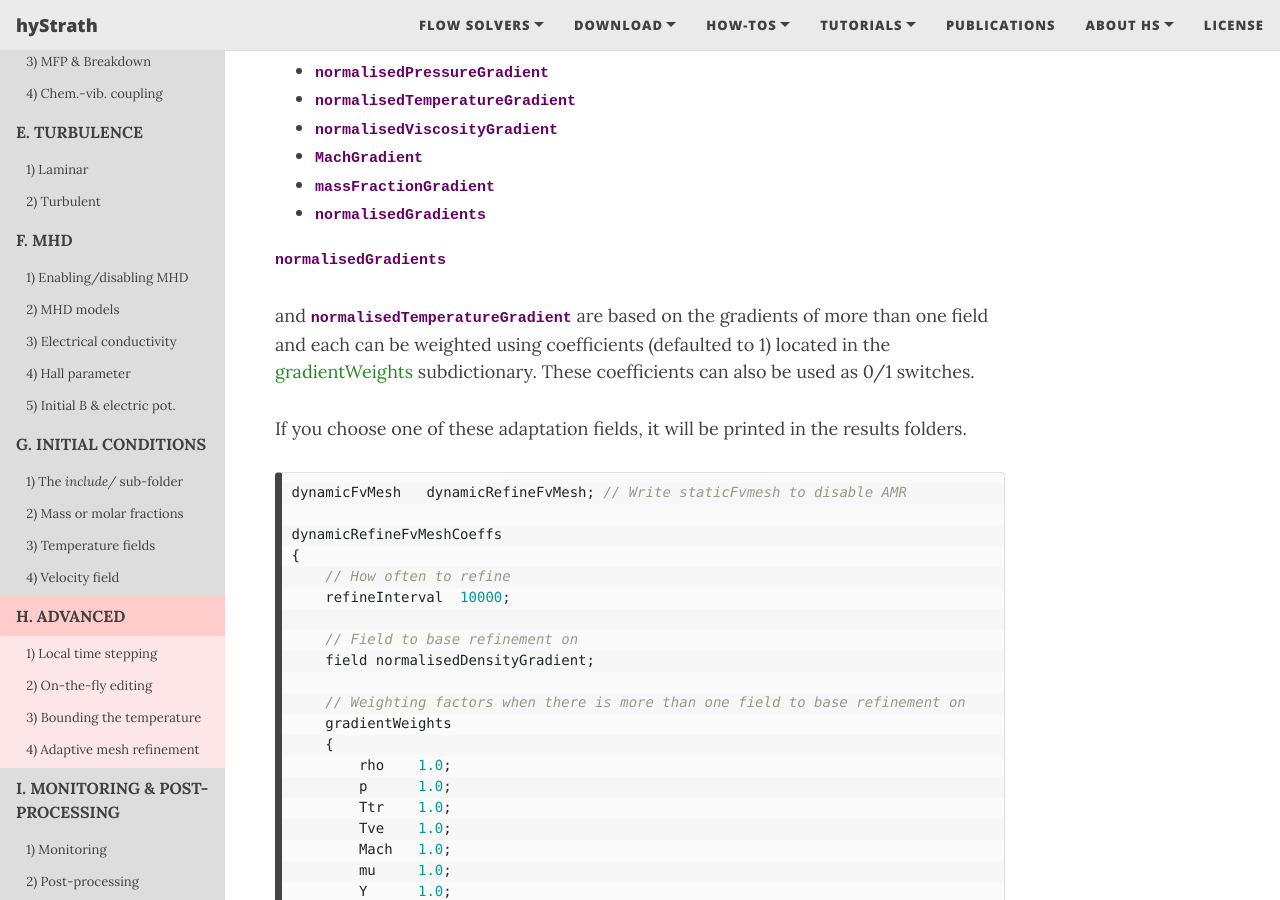
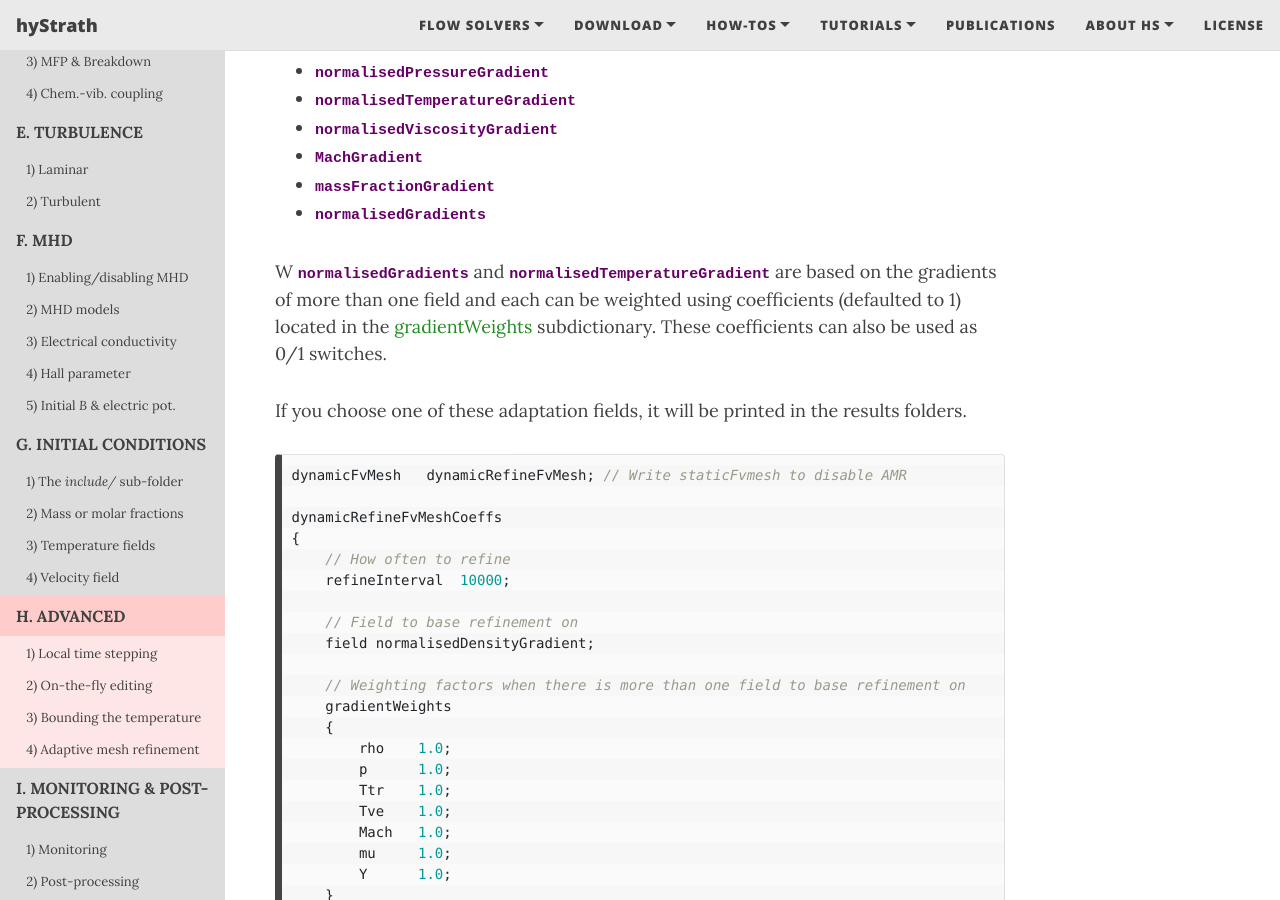
Before and after one commit to hystrath/hystrath.github.io, a Jekyll site: the page built from how-tos-cfd-dev/how-tos-cfd-dev-advanced.md, in a window 1280 px wide and 900 px high, scrolled down 4304 px. Built offline with Jekyll 4.4.1, drawn with Linux system fonts in a browser that asks for light colours; nearby versions of some CDN libraries.

Commit message:
Editing website pages

```diff
--- a/how-tos-cfd-dev/how-tos-cfd-dev-advanced.md
+++ b/how-tos-cfd-dev/how-tos-cfd-dev-advanced.md
@@ -219,7 +219,7 @@ Use <dictval>dynamicRefineFvMesh</dictval> otherwise and implement the <subdict>
 - <dictval>normalisedGradients</dictval>
 
 
-<dictval>normalisedGradients</dictval> and <dictval>normalisedTemperatureGradient</dictval> are based on the gradients of more than one field and each can be weighted using coefficients (defaulted to 1) located in the <subdict>gradientWeights</subdict> subdictionary. These coefficients can also be used as 0/1 switches.
+W <dictval>normalisedGradients</dictval> and <dictval>normalisedTemperatureGradient</dictval> are based on the gradients of more than one field and each can be weighted using coefficients (defaulted to 1) located in the <subdict>gradientWeights</subdict> subdictionary. These coefficients can also be used as 0/1 switches.
 
 If you choose one of these adaptation fields, it will be printed in the results folders.
 
```
